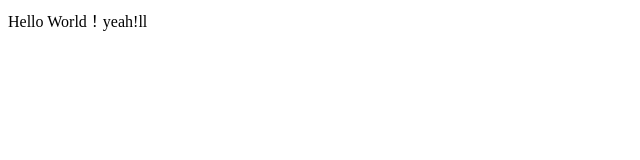
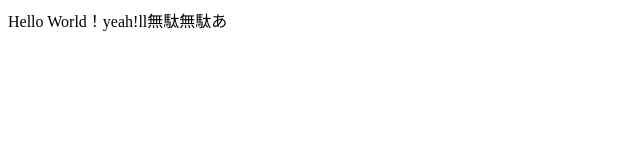
Before and after one commit to oonoryoto/ryo, a plain HTML site: page index2.html in a window 1280 px wide. Shown: the whole page, without its empty margins (0-640 px from the left). Drawn offline with Linux system fonts and the light colour scheme.

Commit message:
くずがあ

```diff
--- a/index2.html
+++ b/index2.html
@@ -5,6 +5,6 @@
 </head>
 
 <body>
-    Hello World！yeah!ll
+    Hello World！yeah!ll無駄無駄あ
 </body>
 </html>
```
